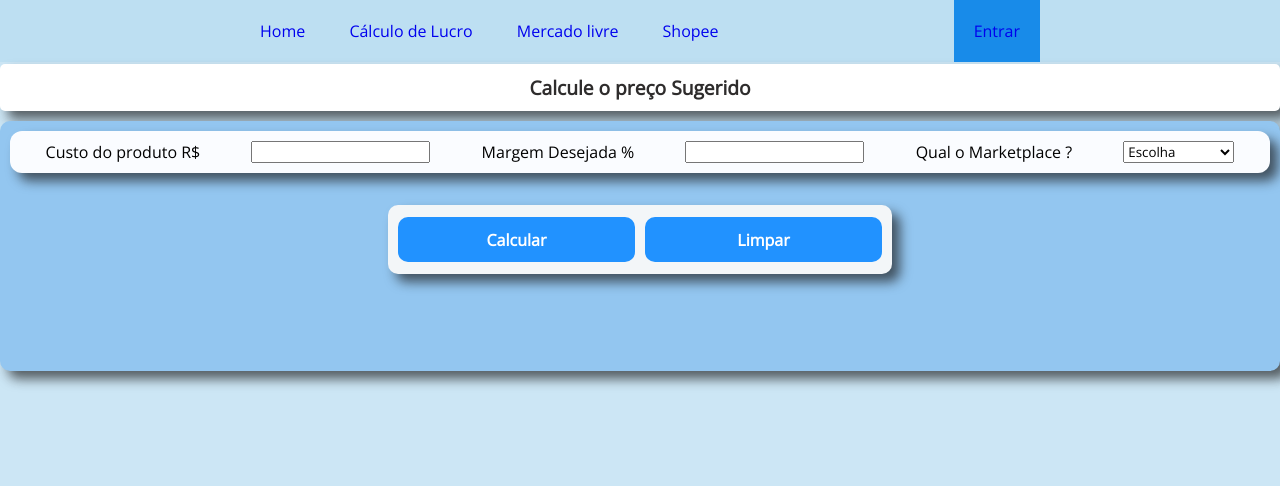
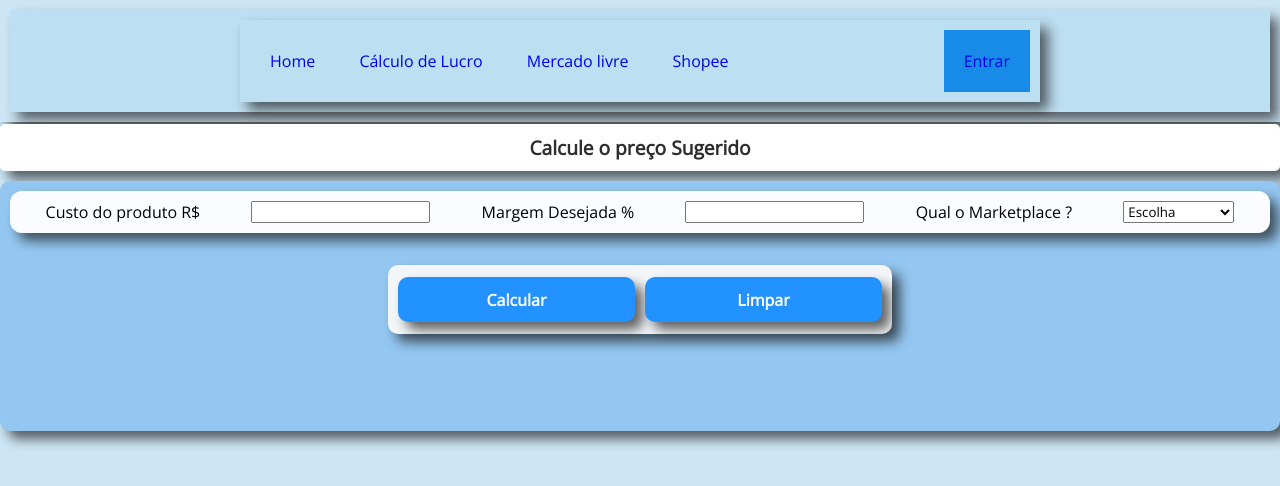
Before and after one commit to andrecosmos/projeto-calcula-venda, a plain HTML site: page calculadora_vendas_pt-main/precificacao.html in a window 1280 px wide. Drawn offline with nearby package versions, Linux system fonts and the light colour scheme.

Commit message:
refinamento de css 454

```diff
--- a/calculadora_vendas_pt-main/style1.css
+++ b/calculadora_vendas_pt-main/style1.css
@@ -12,12 +12,16 @@ body {
 }
 #menu-h{
   background-color: hwb(202 72% 5% / 0.714);
+  box-shadow: 8px 8px 12px hsla(0, 2%, 10%, 0.667);
+  padding: 5px;
 }
 
 #menu-h ul {
     max-width: 800px;
     list-style: none;
     padding: 0;
+    box-shadow: 8px 8px 12px hsla(0, 2%, 10%, 0.667);
+    padding: 10px;
 }
 
 #menu-h ul li {
@@ -33,7 +37,7 @@ body {
 }
 
 #menu-h ul li a:hover {
-    background-color: rgb(24, 139, 233);
+    background-color: rgb(250, 252, 253);
 }
 
 #menu-h ul li:last-child a {
@@ -41,7 +45,10 @@ body {
     background-color: rgb(24, 139, 233);
 
 }
-
+#menu-h ul li:last-child a:hover {
+  float: right;
+  background-color: rgb(253, 253, 253);
+}
 
 h2 {
   font-size: .9rem;
--- a/calculadora_vendas_pt-main/style2.css
+++ b/calculadora_vendas_pt-main/style2.css
@@ -59,13 +59,14 @@ h2 {
     background-color: #2192FF;
     height: 90%;
     border: none;
-
     width: 90%;
     color: #fff;
     font-size: 1rem;
     font-weight: bold;
     border-radius: 10px;
     cursor: pointer;
+    box-shadow: 8px 8px 12px hsla(0, 2%, 10%, 0.667);
+    padding: 10px;
   }
 
   button:hover {
@@ -107,17 +108,21 @@ h2 {
 
 #menu-h{
     background-color: hwb(202 72% 5% / 0.714);
-    box-shadow: 4px 4px 12px #aaaa;
+    box-shadow: 8px 8px 12px hsla(0, 2%, 10%, 0.667);
+    padding: 10px;
   }
 
   #menu-h ul {
       max-width: 800px;
       list-style: none;
       padding: 0;
+      box-shadow: 8px 8px 12px hsla(0, 2%, 10%, 0.667);
+      padding: 10px;
   }
 
   #menu-h ul li {
       display: inline;
+
   }
 
   #menu-h ul li a {
@@ -129,15 +134,17 @@ h2 {
   }
 
   #menu-h ul li a:hover {
-      background-color: rgb(24, 139, 233);
+      background-color: rgb(252, 253, 253);
   }
 
   #menu-h ul li:last-child a {
       float: right;
       background-color: rgb(24, 139, 233);
-
   }
-
+  #menu-h ul li:last-child a:hover {
+    float: right;
+    background-color: rgb(253, 253, 253);
+}
 
   @media screen and (max-width: 600px) {
     #menu-h ul {
--- a/calculadora_vendas_pt-main/style3.css
+++ b/calculadora_vendas_pt-main/style3.css
@@ -58,6 +58,8 @@ h2 {
       max-width: 800px;
       list-style: none;
       padding: 0;
+      box-shadow: 8px 8px 12px hsla(0, 2%, 10%, 0.667);
+    padding: 10px;
   }
 
   #menu-h ul li {
--- a/calculadora_vendas_pt-main/style4.css
+++ b/calculadora_vendas_pt-main/style4.css
@@ -12,12 +12,16 @@ body {
 }
 #menu-h{
   background-color: hwb(202 72% 5% / 0.714);
+  box-shadow: 8px 8px 12px hsla(0, 2%, 10%, 0.667);
+  padding: 10px;
 }
 
 #menu-h ul {
     max-width: 800px;
     list-style: none;
     padding: 0;
+    box-shadow: 8px 8px 12px hsla(0, 2%, 10%, 0.667);
+    padding: 10px;
 }
 
 #menu-h ul li {
@@ -33,7 +37,7 @@ body {
 }
 
 #menu-h ul li a:hover {
-    background-color: rgb(24, 139, 233);
+    background-color: rgb(246, 248, 250);
 }
 
 #menu-h ul li:last-child a {
@@ -41,7 +45,15 @@ body {
     background-color: rgb(24, 139, 233);
 
 }
+#menu-h ul li:last-child a:hover {
+  float: right;
+  background-color: rgb(253, 253, 253);
+}
 
+.header-banner{
+  box-shadow: 8px 8px 12px hsla(0, 2%, 10%, 0.667);
+  padding: 10px;
+}
 .container {
   display: flex;
   flex-direction: column;
@@ -68,6 +80,8 @@ button {
   font-weight: bold;
   border-radius: 10px;
   cursor: pointer;
+  box-shadow: 8px 8px 12px hsla(0, 2%, 10%, 0.667);
+  padding: 10px;
 }
 
 button:hover {
```
Also changed, not shown: calculadora_vendas_pt-main/index.html (+5 -5 lines).
